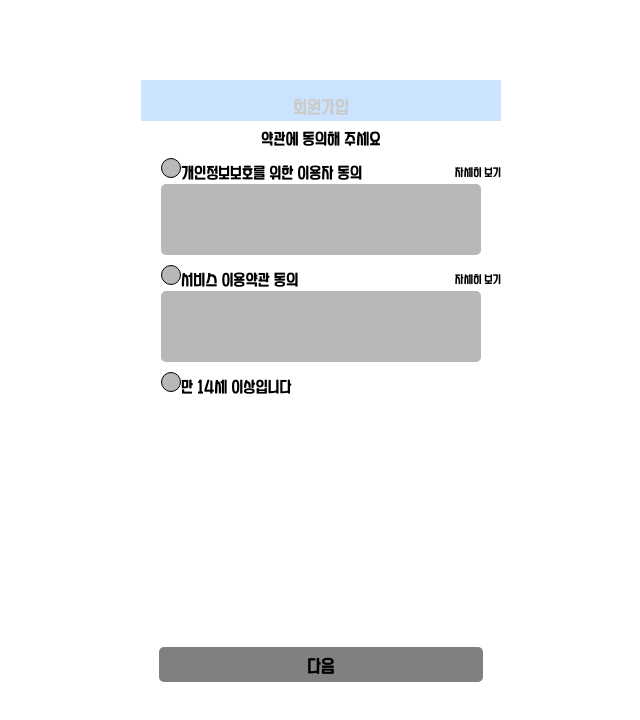
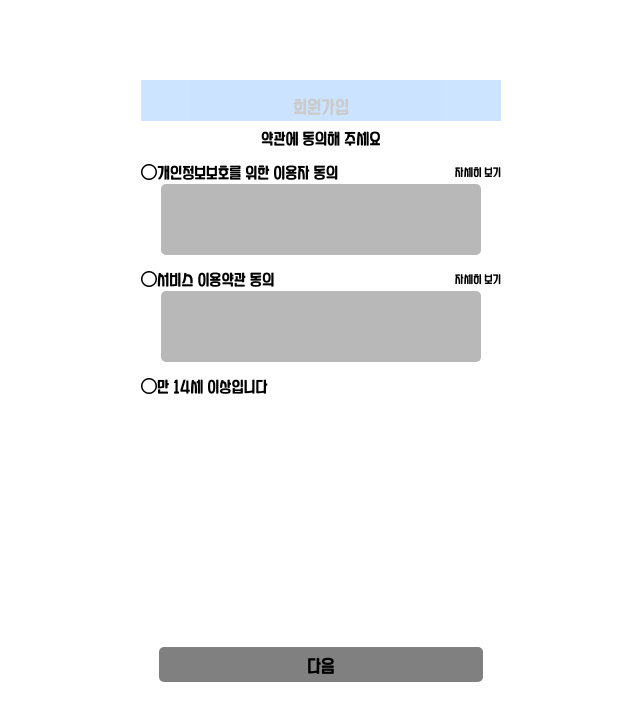
Before and after one commit to SKUPROJECT/TripPlanner, a Vue app: page /signUp in a window 1280 px wide. Shown: the top 720 px of the page, without its empty margins (319-959 px from the left). Built offline with nearby package versions, Linux system fonts and the light colour scheme.

Commit message:
20240811 icon method

```diff
--- a/package.json
+++ b/package.json
@@ -9,7 +9,7 @@
   },
   "dependencies": {
     "core-js": "^3.8.3",
-    "vue": "^3.2.13",
+    "vue": "^3.4.37",
     "vue-router": "^4.4.0"
   },
   "devDependencies": {
--- a/src/views/signup/SignUp1.vue
+++ b/src/views/signup/SignUp1.vue
@@ -1,6 +1,7 @@
+
 <template>
+<link rel="stylesheet" href="https://cdnjs.cloudflare.com/ajax/libs/font-awesome/6.0.0-beta3/css/all.min.css">
   <main>
-
     <header>
       <span class="title_head">회원가입</span>
 	</header>
@@ -9,21 +10,21 @@
 
 		<article>
 			<p class="agree_article">
-				<span class="agree_check"></span>
+				<span @click="toggleCheck" ><i :class="iconClass"></i></span>
 				<span class="agree_title">개인정보보호를 위한 이용자 동의</span>
 				<span class="agree_detail">자세히 보기</span>
 			</p>
 			<div class="agree_content"> </div>
 
 			<p class="agree_article">
-				<span class="agree_check"></span>
+				<span @click="toggleCheck" ><i :class="iconClass"></i></span>
 				<span class="agree_title">서비스 이용약관 동의</span>
 				<span class="agree_detail">자세히 보기</span>
 			</p>
 			<div class="agree_content"> </div>
 
 			<p class="agree_article">
-				<span class="agree_check"></span>
+				<span @click="toggleCheck" ><i :class="iconClass"></i></span>
 				<span class="agree_title">만 14세 이상입니다</span>
 			</p>
 		</article>
@@ -31,16 +32,27 @@
 
     <div class="btn_next" @click="this.$router.push('/signUp2')"> 다음 </div>
   </main>
-
 </template>
 
 <script>
-// export default {
-//   name: 'SignUp1',
-//   props: {
-//     msg: String
-//   }
-// }
+	export default {
+		name: 'CheckIcon',
+		data() {
+			return {
+			isChecked: false,
+			};
+		},
+		computed: {
+			iconClass() {
+			return this.isChecked ? 'fas fa-check' : 'far fa-circle';
+			},
+		},
+        methods: {
+          toggleCheck(){
+            this.isChecked = !this.isChecked;
+          }
+  },
+};
 </script>
 
 <!-- Add "scoped" attribute to limit CSS to this component only -->
```
Also changed, not shown: 1 other file (tests, documents, lock files or other folders).
